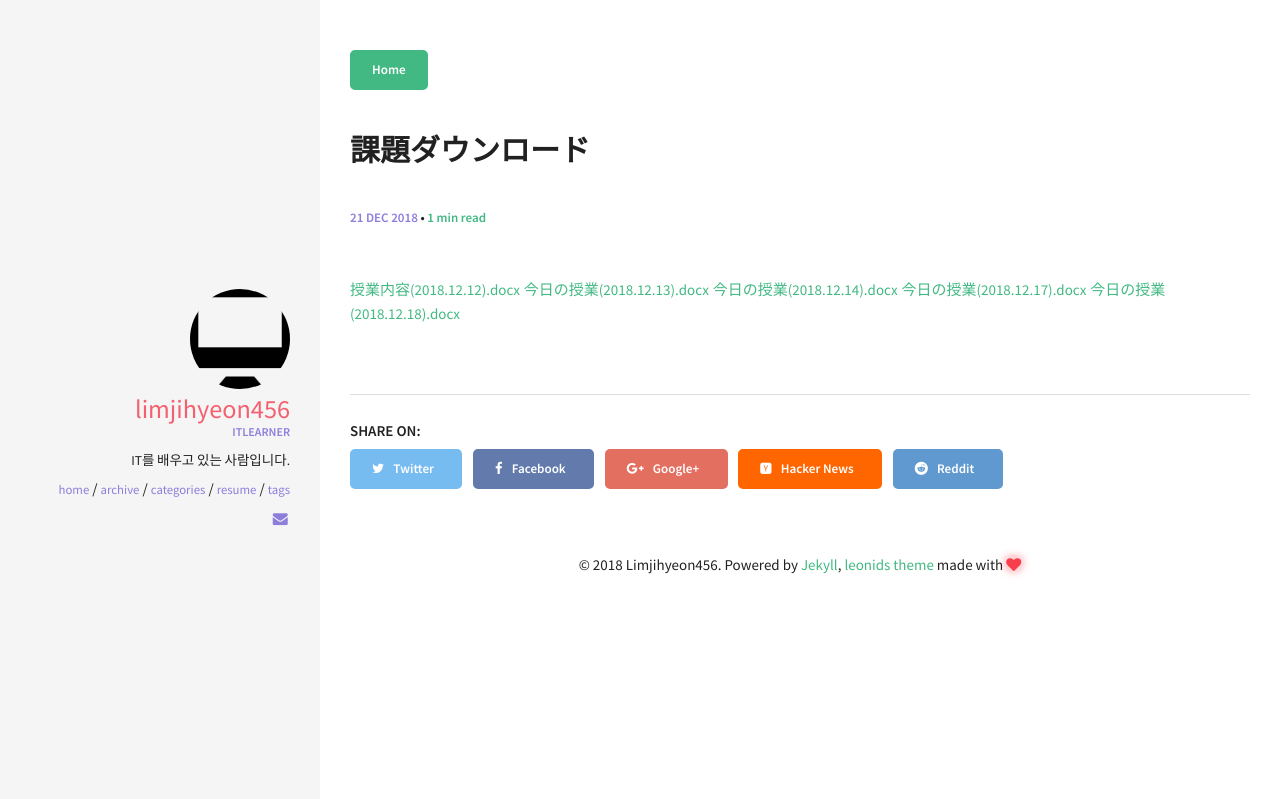
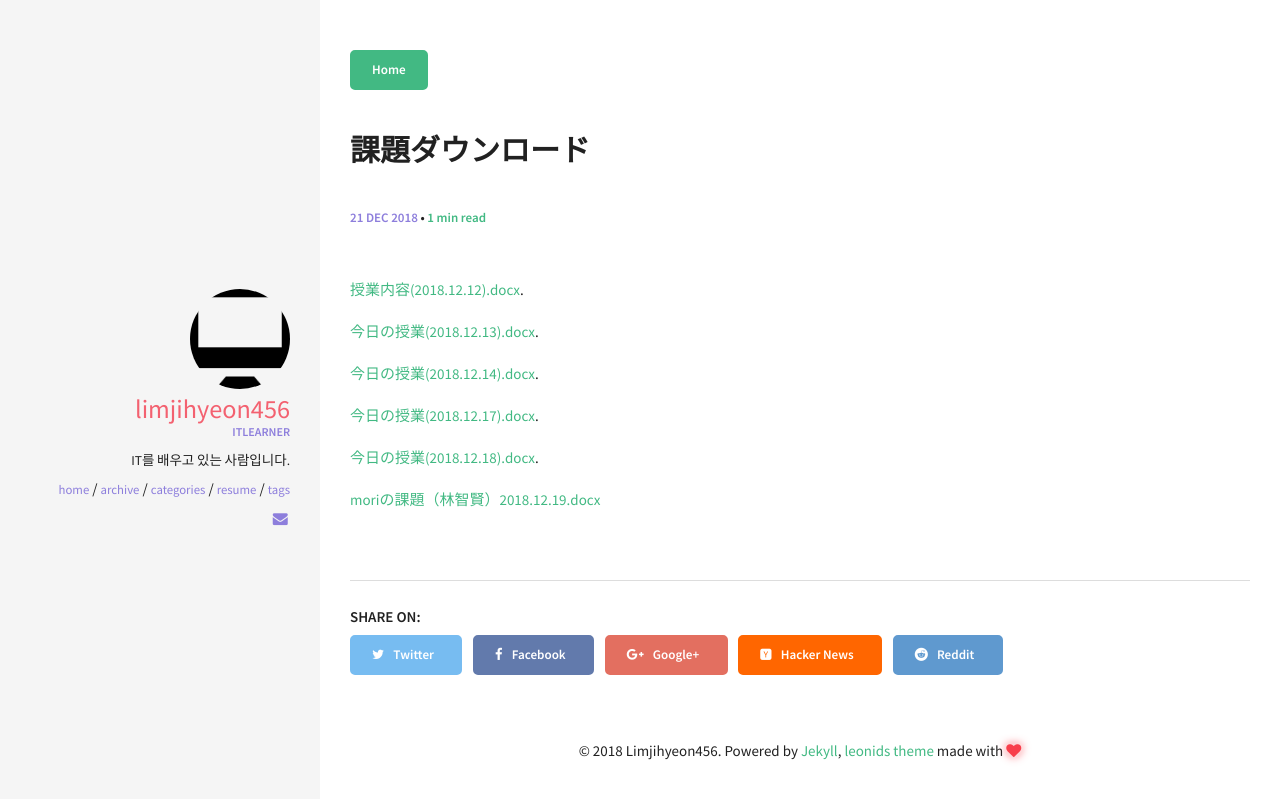
Before and after one commit to hyeon3713/github.io, a Jekyll site: the page built from _posts/2018-12-21-download-link.md, in a window 1280 px wide. Shown: the top 799 px of the page. Built offline with Jekyll 4.4.1, drawn with Linux system fonts in a browser that asks for light colours.

Commit message:
Update 2018-12-21-download-link.md

```diff
--- a/_posts/2018-12-21-download-link.md
+++ b/_posts/2018-12-21-download-link.md
@@ -8,8 +8,14 @@ share: true
 ---
 
 
- [授業内容(2018.12.12).docx](https://github.com/hyeon3713/kadai/raw/master/%E6%8E%88%E6%A5%AD%E5%86%85%E5%AE%B9(2018.12.12).docx)
- [今日の授業(2018.12.13).docx](https://github.com/hyeon3713/kadai/raw/master/%E4%BB%8A%E6%97%A5%E3%81%AE%E6%8E%88%E6%A5%AD(2018.12.13).docx)
- [今日の授業(2018.12.14).docx](https://github.com/hyeon3713/kadai/raw/master/%E4%BB%8A%E6%97%A5%E3%81%AE%E6%8E%88%E6%A5%AD(2018.12.14).docx)
- [今日の授業(2018.12.17).docx](https://github.com/hyeon3713/kadai/raw/master/%E4%BB%8A%E6%97%A5%E3%81%AE%E6%8E%88%E6%A5%AD(2018.12.17).docx)
- [今日の授業(2018.12.18).docx](https://github.com/hyeon3713/kadai/raw/master/%E4%BB%8A%E6%97%A5%E3%81%AE%E6%8E%88%E6%A5%AD(2018.12.18).docx)
+ [授業内容(2018.12.12).docx](https://github.com/hyeon3713/kadai/raw/master/%E6%8E%88%E6%A5%AD%E5%86%85%E5%AE%B9(2018.12.12).docx).
+
+ [今日の授業(2018.12.13).docx](https://github.com/hyeon3713/kadai/raw/master/%E4%BB%8A%E6%97%A5%E3%81%AE%E6%8E%88%E6%A5%AD(2018.12.13).docx).
+
+ [今日の授業(2018.12.14).docx](https://github.com/hyeon3713/kadai/raw/master/%E4%BB%8A%E6%97%A5%E3%81%AE%E6%8E%88%E6%A5%AD(2018.12.14).docx).
+
+ [今日の授業(2018.12.17).docx](https://github.com/hyeon3713/kadai/raw/master/%E4%BB%8A%E6%97%A5%E3%81%AE%E6%8E%88%E6%A5%AD(2018.12.17).docx).
+
+ [今日の授業(2018.12.18).docx](https://github.com/hyeon3713/kadai/raw/master/%E4%BB%8A%E6%97%A5%E3%81%AE%E6%8E%88%E6%A5%AD(2018.12.18).docx).
+
+ [moriの課題（林智賢）2018.12.19.docx](https://github.com/hyeon3713/kadai/raw/master/mori%E3%81%AE%E8%AA%B2%E9%A1%8C%EF%BC%88%EF%A7%B4%E6%99%BA%E8%B3%A2%EF%BC%892018.12.19.docx)
```
